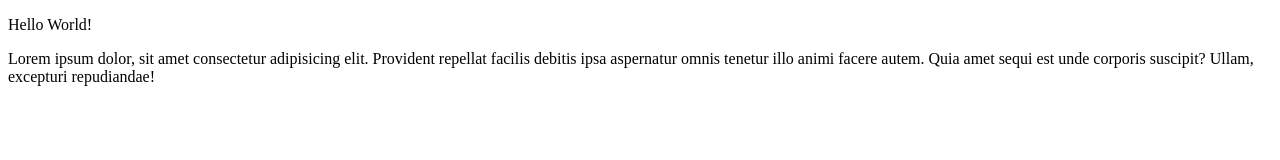
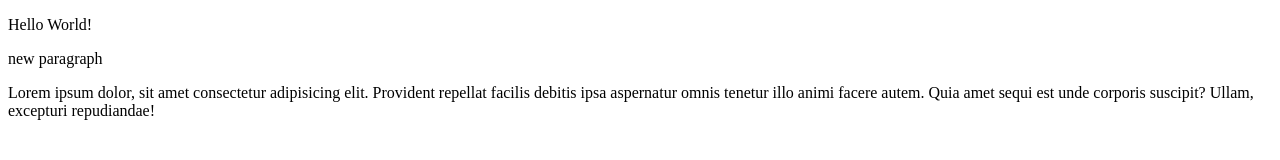
Before and after one commit to oisin-t-ucd/web-design-fssd2, a plain HTML site: page index.html in a window 1280 px wide. Drawn offline with Linux system fonts and the light colour scheme.

Commit message:
add new paragraph

```diff
--- a/index.html
+++ b/index.html
@@ -7,6 +7,7 @@
   </head>
   <body>
     <p>Hello World!</p>
+    <p>new paragraph</p>
     <p>
       Lorem ipsum dolor, sit amet consectetur adipisicing elit. Provident
       repellat facilis debitis ipsa aspernatur omnis tenetur illo animi facere
```
Also changed, not shown: new_file.html (added, +1 -0 lines).
